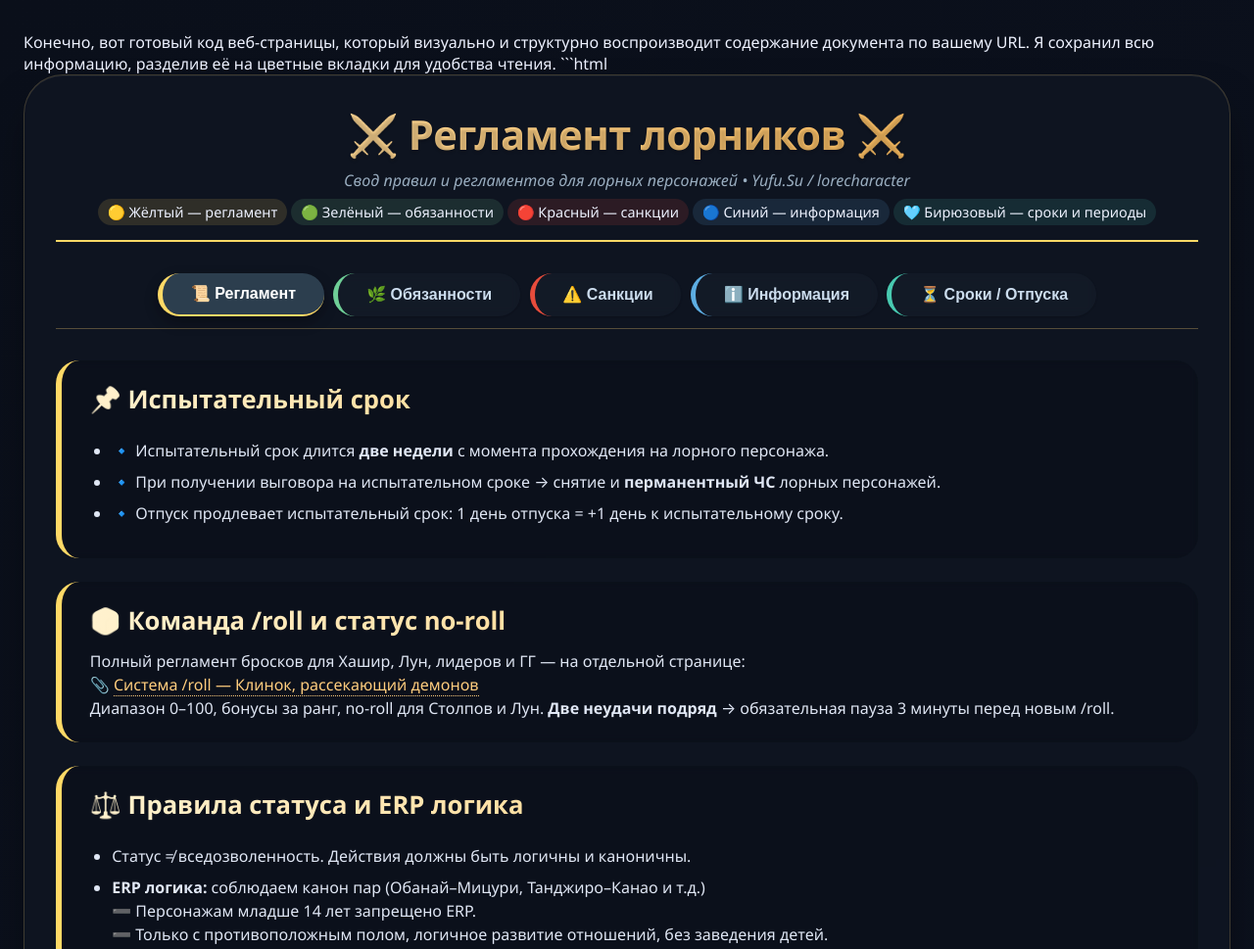
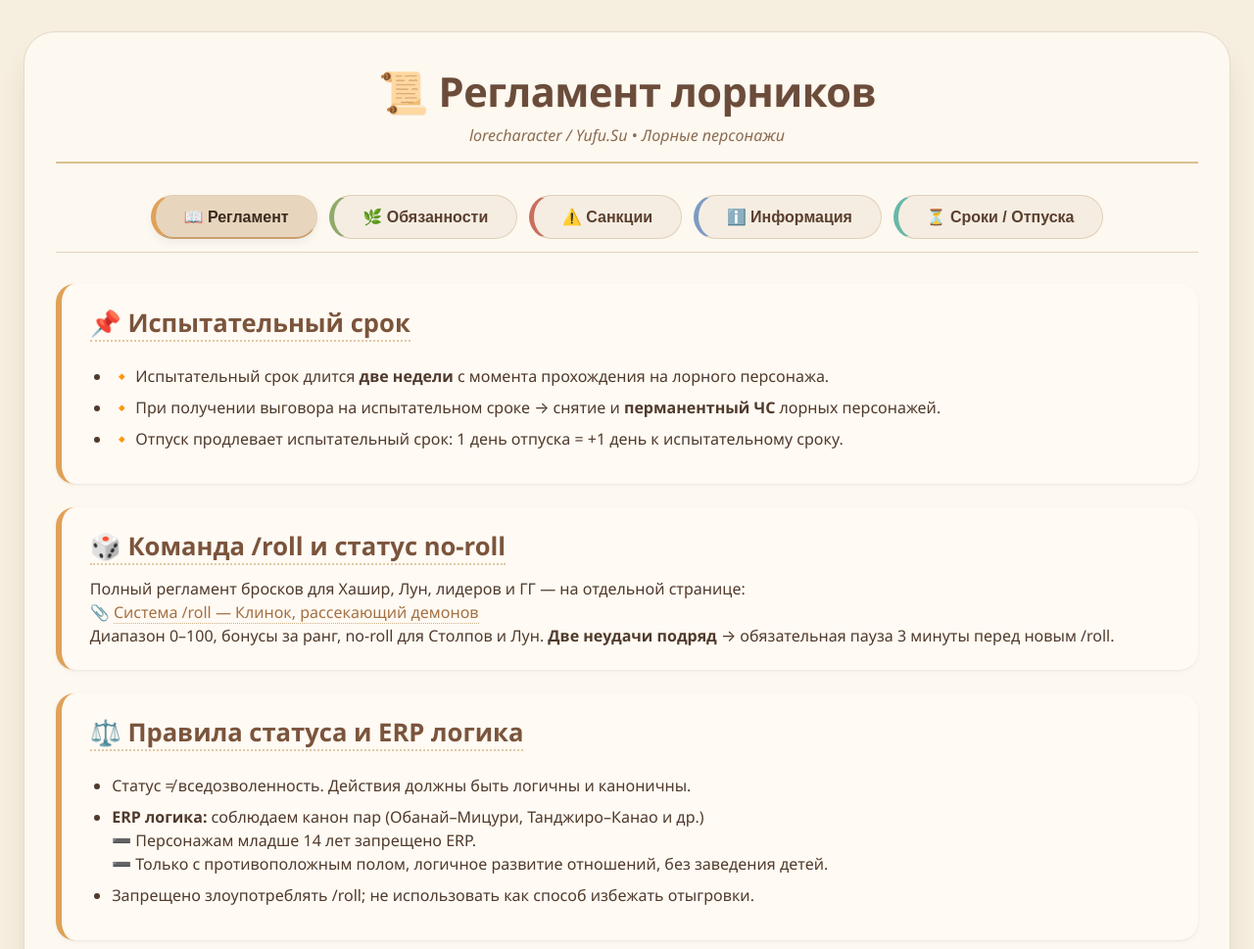
Before and after one commit to marf-us/reglament.lornkiov, a plain HTML site: page index.html in a window 1280 px wide. Shown: the top 969 px of the page at 98% size. Drawn offline with Linux system fonts and the light colour scheme.

Commit message:
Update index.html

````diff
--- a/index.html
+++ b/index.html
@@ -1,12 +1,9 @@
-Конечно, вот готовый код веб-страницы, который визуально и структурно воспроизводит содержание документа по вашему URL. Я сохранил всю информацию, разделив её на цветные вкладки для удобства чтения.
-
-```html
 <!DOCTYPE html>
 <html lang="ru">
 <head>
     <meta charset="UTF-8">
     <meta name="viewport" content="width=device-width, initial-scale=1.0, user-scalable=yes">
-    <title>Регламент лорников | Кодекс лорных персонажей</title>
+    <title>Регламент лорников | Yufu.Su</title>
     <style>
         * {
             margin: 0;
@@ -15,93 +12,88 @@
         }
 
         body {
-            background: linear-gradient(145deg, #0a0f1a 0%, #0c111e 100%);
+            background: #f6eedf;  /* основной бежевый фон */
             font-family: 'Segoe UI', 'Roboto', 'Noto Sans', system-ui, -apple-system, sans-serif;
             padding: 2rem 1.5rem;
-            color: #eef2ff;
+            color: #3e2e24;
         }
 
-        /* главный контейнер */
+        /* главный контейнер — тёплый, бежевый */
         .container {
             max-width: 1400px;
             margin: 0 auto;
-            background: rgba(18, 24, 36, 0.65);
-            backdrop-filter: blur(2px);
-            border-radius: 2.5rem;
-            box-shadow: 0 25px 45px -12px rgba(0, 0, 0, 0.6), inset 0 1px 0 rgba(255, 255, 255, 0.05);
+            background: #fdf8f0;
+            border-radius: 2rem;
+            box-shadow: 0 20px 35px -12px rgba(80, 50, 25, 0.2);
             padding: 2rem 2rem 2.5rem 2rem;
-            border: 1px solid rgba(255, 215, 120, 0.2);
+            border: 1px solid #e7dac8;
         }
 
-        /* заголовок и шапка */
+        /* заголовок */
         .site-header {
             text-align: center;
             margin-bottom: 2rem;
-            border-bottom: 2px solid #ffd966;
-            padding-bottom: 1.2rem;
+            border-bottom: 2px solid #dbbf8c;
+            padding-bottom: 1rem;
         }
 
         .site-header h1 {
             font-size: 2.6rem;
-            background: linear-gradient(135deg, #FFE6B0, #FFB347);
-            -webkit-background-clip: text;
-            background-clip: text;
-            color: transparent;
+            color: #6b4c3b;
             letter-spacing: -0.5px;
-            text-shadow: 0 2px 3px rgba(0,0,0,0.2);
+            text-shadow: 0 1px 0 #f2e5d4;
         }
 
         .sub {
-            color: #9aaec0;
-            margin-top: 0.5rem;
+            color: #8b6b51;
+            margin-top: 0.4rem;
             font-style: italic;
         }
 
-        /* панель вкладок */
+        /* панель вкладок (бежево-песочная) */
         .tabs {
             display: flex;
             flex-wrap: wrap;
             justify-content: center;
-            gap: 0.6rem;
+            gap: 0.75rem;
             margin-bottom: 2rem;
-            border-bottom: 1px solid rgba(255,215,120,0.3);
-            padding-bottom: 0.75rem;
+            border-bottom: 1px solid #e2d2bc;
+            padding-bottom: 0.8rem;
         }
 
         .tab-btn {
-            background: rgba(20, 28, 40, 0.8);
-            border: none;
+            background: #f5ede2;
+            border: 1px solid #e0cfb7;
             padding: 0.7rem 1.8rem;
             font-size: 1rem;
             font-weight: 600;
             border-radius: 60px;
             cursor: pointer;
             transition: 0.2s;
-            color: #ccddee;
-            backdrop-filter: blur(4px);
-            box-shadow: 0 1px 2px rgba(0,0,0,0.2);
+            color: #5a3f2e;
+            backdrop-filter: blur(2px);
         }
 
         .tab-btn:hover {
-            background: #2a374b;
+            background: #ecdbba;
             transform: translateY(-2px);
+            border-color: #c8aa7a;
         }
 
-        /* цвета вкладок (как на оригинале) */
-        .tab-btn[data-tab="tab1"] { border-left: 5px solid #FFD966; }   /* жёлтый */
-        .tab-btn[data-tab="tab2"] { border-left: 5px solid #6fcf97; }   /* зелёный */
-        .tab-btn[data-tab="tab3"] { border-left: 5px solid #e74c3c; }   /* красный */
-        .tab-btn[data-tab="tab4"] { border-left: 5px solid #5dade2; }   /* синий */
-        .tab-btn[data-tab="tab5"] { border-left: 5px solid #48c9b0; }   /* бирюзовый */
+        /* цветные полоски вкладок (сохраняем смысл) */
+        .tab-btn[data-tab="tab1"] { border-left: 5px solid #e0a158; }   /* песочный/жёлтый */
+        .tab-btn[data-tab="tab2"] { border-left: 5px solid #8faa6b; }   /* зелёный */
+        .tab-btn[data-tab="tab3"] { border-left: 5px solid #c96f5e; }   /* красноватый */
+        .tab-btn[data-tab="tab4"] { border-left: 5px solid #7d9bc3; }   /* синий */
+        .tab-btn[data-tab="tab5"] { border-left: 5px solid #68b8a8; }   /* бирюзовый */
 
         .tab-btn.active {
-            background: #2c3e4e;
-            color: white;
-            box-shadow: 0 6px 14px rgba(0,0,0,0.3);
-            border-bottom: 2px solid #ffd966;
+            background: #e7d5bd;
+            color: #3c2a1f;
+            border-bottom: 2px solid #ca9f6e;
+            box-shadow: 0 4px 8px rgba(0,0,0,0.05);
         }
 
-        /* контент вкладок */
         .tab-content {
             display: none;
             animation: fadeIn 0.25s ease;
@@ -116,14 +108,14 @@
             to { opacity: 1; transform: translateY(0);}
         }
 
-        /* карточки и стили текста */
+        /* карточки в бежевой гамме */
         .rule-card {
-            background: rgba(10, 15, 25, 0.7);
-            border-radius: 1.5rem;
+            background: #fffaf3;
+            border-radius: 1.2rem;
             padding: 1.4rem 1.8rem;
             margin-bottom: 1.5rem;
             border-left: 6px solid;
-            backdrop-filter: blur(4px);
+            box-shadow: 0 2px 6px rgba(0,0,0,0.03), 0 1px 2px rgba(0,0,0,0.05);
             transition: 0.1s linear;
         }
 
@@ -131,15 +123,13 @@
             font-size: 1.6rem;
             margin-bottom: 0.75rem;
             font-weight: 600;
+            color: #7b543c;
             display: inline-block;
-            background: linear-gradient(120deg, #fff2cf, #ffe0a3);
-            background-clip: text;
-            -webkit-background-clip: text;
-            color: transparent;
+            border-bottom: 2px dotted #e2c7a4;
         }
 
         .rule-card p, .rule-card li {
-            color: #e0e7f5;
+            color: #4f3a2c;
             line-height: 1.5;
         }
 
@@ -153,46 +143,46 @@
         }
 
         .badge {
-            background: #1e2a3a;
+            background: #e9ddcf;
             padding: 0.2rem 0.7rem;
             border-radius: 30px;
             font-size: 0.75rem;
             font-weight: bold;
-            color: #ffd966;
+            color: #7b563b;
             display: inline-block;
             margin-right: 0.5rem;
         }
 
         hr {
-            border-color: #2a374b;
+            border-color: #e5d5be;
             margin: 1rem 0;
         }
 
         .info-note {
-            background: #0f172ad9;
+            background: #fcf4e8;
             border-radius: 1rem;
             padding: 1rem 1.5rem;
             margin-top: 1rem;
-            border: 1px solid #ffd96655;
+            border: 1px solid #eedbba;
         }
 
         .footer-ref {
             margin-top: 2rem;
             text-align: center;
             font-size: 0.85rem;
-            color: #8aa0b5;
-            border-top: 1px solid #2a3a44;
+            color: #9c7e64;
+            border-top: 1px solid #e7d5be;
             padding-top: 1.2rem;
         }
 
         a {
-            color: #ffcd7e;
+            color: #a57042;
             text-decoration: none;
-            border-bottom: 1px dotted;
+            border-bottom: 1px dotted #cfb28b;
         }
 
         a:hover {
-            color: #ffb347;
+            color: #7e532e;
         }
 
         @media (max-width: 700px) {
@@ -206,52 +196,45 @@
 <body>
 <div class="container">
     <div class="site-header">
-        <h1>⚔️ Регламент лорников ⚔️</h1>
-        <div class="sub">Свод правил и регламентов для лорных персонажей • Yufu.Su / lorecharacter</div>
-        <div style="margin-top: 12px; font-size:0.9rem;">
-            <span style="background:#FFD96622; padding:4px 10px; border-radius:30px;">🟡 Жёлтый — регламент</span>
-            <span style="background:#6fcf9722; padding:4px 10px; border-radius:30px;">🟢 Зелёный — обязанности</span>
-            <span style="background:#e74c3c22; padding:4px 10px; border-radius:30px;">🔴 Красный — санкции</span>
-            <span style="background:#5dade222; padding:4px 10px; border-radius:30px;">🔵 Синий — информация</span>
-            <span style="background:#48c9b022; padding:4px 10px; border-radius:30px;">🩵 Бирюзовый — сроки и периоды</span>
-        </div>
+        <h1>📜 Регламент лорников</h1>
+        <div class="sub">lorecharacter / Yufu.Su • Лорные персонажи</div>
     </div>
 
     <div class="tabs">
-        <button class="tab-btn active" data-tab="tab1">📜 Регламент</button>
+        <button class="tab-btn active" data-tab="tab1">📖 Регламент</button>
         <button class="tab-btn" data-tab="tab2">🌿 Обязанности</button>
         <button class="tab-btn" data-tab="tab3">⚠️ Санкции</button>
         <button class="tab-btn" data-tab="tab4">ℹ️ Информация</button>
         <button class="tab-btn" data-tab="tab5">⏳ Сроки / Отпуска</button>
     </div>
 
-    <!-- Вкладка 1: Регламент (жёлтый) -->
+    <!-- Вкладка 1: Регламент -->
     <div id="tab1" class="tab-content active">
-        <div class="rule-card" style="border-left-color: #FFD966;">
+        <div class="rule-card" style="border-left-color: #e0a158;">
             <h3>📌 Испытательный срок</h3>
             <ul class="rule-list">
-                <li>🔹 Испытательный срок длится <strong>две недели</strong> с момента прохождения на лорного персонажа.</li>
-                <li>🔹 При получении выговора на испытательном сроке → снятие и <strong>перманентный ЧС</strong> лорных персонажей.</li>
-                <li>🔹 Отпуск продлевает испытательный срок: 1 день отпуска = +1 день к испытательному сроку.</li>
+                <li>🔸 Испытательный срок длится <strong>две недели</strong> с момента прохождения на лорного персонажа.</li>
+                <li>🔸 При получении выговора на испытательном сроке → снятие и <strong>перманентный ЧС</strong> лорных персонажей.</li>
+                <li>🔸 Отпуск продлевает испытательный срок: 1 день отпуска = +1 день к испытательному сроку.</li>
             </ul>
         </div>
-        <div class="rule-card" style="border-left-color: #FFD966;">
+        <div class="rule-card" style="border-left-color: #e0a158;">
             <h3>🎲 Команда /roll и статус no-roll</h3>
             <p>Полный регламент бросков для Хашир, Лун, лидеров и ГГ — на отдельной странице:<br>
             📎 <a href="https://whiteprinc3.github.io/rollsystem/" target="_blank">Система /roll — Клинок, рассекающий демонов</a><br>
             Диапазон 0–100, бонусы за ранг, no-roll для Столпов и Лун. <strong>Две неудачи подряд</strong> → обязательная пауза 3 минуты перед новым /roll.</p>
         </div>
-        <div class="rule-card" style="border-left-color: #FFD966;">
+        <div class="rule-card" style="border-left-color: #e0a158;">
             <h3>⚖️ Правила статуса и ERP логика</h3>
             <ul class="rule-list">
                 <li>Статус ≠ вседозволенность. Действия должны быть логичны и каноничны.</li>
-                <li><strong>ERP логика:</strong> соблюдаем канон пар (Обанай–Мицури, Танджиро–Канао и т.д.)<br>
+                <li><strong>ERP логика:</strong> соблюдаем канон пар (Обанай–Мицури, Танджиро–Канао и др.)<br>
                 ➖ Персонажам младше 14 лет запрещено ERP.<br>
                 ➖ Только с противоположным полом, логичное развитие отношений, без заведения детей.</li>
                 <li>Запрещено злоупотреблять /roll; не использовать как способ избежать отыгровки.</li>
             </ul>
         </div>
-        <div class="rule-card" style="border-left-color: #FFD966;">
+        <div class="rule-card" style="border-left-color: #e0a158;">
             <h3>📖 Общие положения (1.1 – 1.27)</h3>
             <div style="max-height: 400px; overflow-y: auto; padding-right: 8px;">
                 <ul class="rule-list">
@@ -269,9 +252,9 @@
         </div>
     </div>
 
-    <!-- Вкладка 2: Обязанности (зелёный) -->
+    <!-- Вкладка 2: Обязанности -->
     <div id="tab2" class="tab-content">
-        <div class="rule-card" style="border-left-color: #6fcf97;">
+        <div class="rule-card" style="border-left-color: #8faa6b;">
             <h3>🌟 Prime-Time для Столпов, Лун и Главных героев</h3>
             <ul class="rule-list">
                 <li><strong>Ежедневно 16:00 – 00:00</strong> — 90 минут активного времени.</li>
@@ -279,11 +262,11 @@
                 <li>Ежедневный скриншот в ветку онлайна + отчётность по критериям.</li>
             </ul>
         </div>
-        <div class="rule-card" style="border-left-color: #6fcf97;">
+        <div class="rule-card" style="border-left-color: #8faa6b;">
             <h3>👑 Лидеры фракций</h3>
             <p>Контроль порядка, активности, помощь игрокам, отчёт куратору в конце месяца. Квота — допустимая деятельность (ивенты, тренировки). Участие в чужих мероприятиях — не более 50%.</p>
         </div>
-        <div class="rule-card" style="border-left-color: #6fcf97;">
+        <div class="rule-card" style="border-left-color: #8faa6b;">
             <h3>🌙 Столпы / Демоны 12 лун</h3>
             <ul class="rule-list">
                 <li>Раз в две недели: <strong>18 скринов</strong> отчётности (события + активность).</li>
@@ -291,13 +274,13 @@
                 <li>Три события для всей фракции за две недели. Запрещено фабриковать отчёты.</li>
             </ul>
         </div>
-        <div class="rule-card" style="border-left-color: #6fcf97;">
+        <div class="rule-card" style="border-left-color: #8faa6b;">
             <h3>🎭 Главные герои и вторые профессии</h3>
             <p>📸 Отчётность: 18 скринов за две недели, отправка в Discord-канал. <br>
             🔄 <strong>Вторая профессия (только Луны/Столпы):</strong> истребители могут вступать в дыхания (кроме донатных), демоны — любой отряд/профа не выше низшей магии крови. <br>
             ✔️ Вторая профа только после отыгровки основной квоты. При выговоре переключение запрещено.</p>
         </div>
-        <div class="rule-card" style="border-left-color: #6fcf97;">
+        <div class="rule-card" style="border-left-color: #8faa6b;">
             <h3>🧾 Правила отчётности (пункты 3–3.13)</h3>
             <ul class="rule-list">
                 <li>Максимум 2 скрина с одной ситуации, КД между скринами ≥3 минут.</li>
@@ -307,15 +290,15 @@
                 <li>При подделке отчётность аннулируется.</li>
             </ul>
         </div>
-        <div class="rule-card" style="border-left-color: #6fcf97;">
+        <div class="rule-card" style="border-left-color: #8faa6b;">
             <h3>💤 AFK на лорных персонажах</h3>
             <p>Максимум AFK — 15 минут, с обязательным оповещением в OOC. Запрещено AFK на видных местах.</p>
         </div>
     </div>
 
-    <!-- Вкладка 3: Санкции / Взыскания (красный) -->
+    <!-- Вкладка 3: Санкции -->
     <div id="tab3" class="tab-content">
-        <div class="rule-card" style="border-left-color: #e74c3c;">
+        <div class="rule-card" style="border-left-color: #c96f5e;">
             <h3>⚠️ Выговоры и предупреждения</h3>
             <ul class="rule-list">
                 <li><strong>Выговор</strong> — за нарушение правил / невыполнение квот. Санкции: запрет второй профессии, норма онлайна 2 часа.</li>
@@ -323,7 +306,7 @@
                 <li><strong>Предупреждения</strong> — за незначительные нарушения, слетают через неделю.</li>
             </ul>
         </div>
-        <div class="rule-card" style="border-left-color: #e74c3c;">
+        <div class="rule-card" style="border-left-color: #c96f5e;">
             <h3>⏳ Отработка взысканий</h3>
             <ul class="rule-list">
                 <li>Отработка выговора — задание от РП состава (через 3 дня после получения). Срок 1 неделя, иначе выговор становится перманентным.</li>
@@ -331,7 +314,7 @@
                 <li>Активный отпуск продлевает срок отработки (1 день отпуска = +1 день). Абуз отпуска → перм выговор + отработка через 4 месяца.</li>
             </ul>
         </div>
-        <div class="rule-card" style="border-left-color: #e74c3c;">
+        <div class="rule-card" style="border-left-color: #c96f5e;">
             <h3>🚫 Регламент ЧС лорников (снятие)</h3>
             <ul class="rule-list">
                 <li><strong>Снятие после испытательного срока:</strong> сразу → ЧС 1 месяц; без выговоров → ЧС 5 дней.</li>
@@ -341,9 +324,9 @@
         </div>
     </div>
 
-    <!-- Вкладка 4: Информация (синий) -->
+    <!-- Вкладка 4: Информация -->
     <div id="tab4" class="tab-content">
-        <div class="rule-card" style="border-left-color: #5dade2;">
+        <div class="rule-card" style="border-left-color: #7d9bc3;">
             <h3>🗂️ Общая информация</h3>
             <ul class="rule-list">
                 <li>Вопросы по лорникам — через РП-персонал.</li>
@@ -352,7 +335,7 @@
                 <li>Учитывать механику сервера: Танджиро — танец бога огня, Незуко — магия крови и берсерк.</li>
             </ul>
         </div>
-        <div class="rule-card" style="border-left-color: #5dade2;">
+        <div class="rule-card" style="border-left-color: #7d9bc3;">
             <h3>🧑‍⚖️ Отвечающие за лорников</h3>
             <ul class="rule-list">
                 <li>🎓 РП Куратор</li>
@@ -366,9 +349,9 @@
         </div>
     </div>
 
-    <!-- Вкладка 5: Сроки и периоды + отпуска (бирюзовый) -->
+    <!-- Вкладка 5: Сроки и периоды + отпуска -->
     <div id="tab5" class="tab-content">
-        <div class="rule-card" style="border-left-color: #48c9b0;">
+        <div class="rule-card" style="border-left-color: #68b8a8;">
             <h3>🗓️ Отпуска и временные рамки</h3>
             <ul class="rule-list">
                 <li>📆 Максимальный отпуск — <strong>1 неделя</strong>. КД между отпусками — 3 недели (кроме семейных обстоятельств).</li>
@@ -379,8 +362,8 @@
                 <li>Норма онлайна только в прайм-тайм (16:00 – 00:00).</li>
             </ul>
         </div>
-        <div class="rule-card" style="border-left-color: #48c9b0;">
-            <h3>⏲️ Действие лора и квотные периоды</h3>
+        <div class="rule-card" style="border-left-color: #68b8a8;">
+            <h3>⏲️ Квотные периоды и отчётность</h3>
             <ul class="rule-list">
                 <li>Отчётность за две недели — отправка в спецканал Discord.</li>
                 <li>Квота на скрины: 18 за две недели для Столпов/Лун/ГГ.</li>
@@ -389,7 +372,7 @@
             </ul>
             <p>🔁 <strong>Пересдача отчётов</strong> не предусмотрена. В случае спорных моментов окончательное решение за РП составом.</p>
         </div>
-        <div class="rule-card" style="border-left-color: #48c9b0;">
+        <div class="rule-card" style="border-left-color: #68b8a8;">
             <h3>🔄 Восстановление и вторые слоты</h3>
             <p>Если вы использовали второй слот во фракции (демоны/истребители) — восстановить лорника в противоположной нельзя. Исключение: тестовый период без нарушений, по решению РП-куратора.</p>
         </div>
@@ -402,14 +385,12 @@
 </div>
 
 <script>
-    // логика переключения вкладок
+    // переключение вкладок
     const tabs = document.querySelectorAll('.tab-btn');
     const contents = document.querySelectorAll('.tab-content');
 
     function switchTab(tabId) {
-        contents.forEach(content => {
-            content.classList.remove('active');
-        });
+        contents.forEach(content => content.classList.remove('active'));
         const activeContent = document.getElementById(tabId);
         if (activeContent) activeContent.classList.add('active');
 
@@ -422,7 +403,7 @@
     }
 
     tabs.forEach(btn => {
-        btn.addEventListener('click', (e) => {
+        btn.addEventListener('click', () => {
             const tabId = btn.getAttribute('data-tab');
             if (tabId) switchTab(tabId);
         });
````
